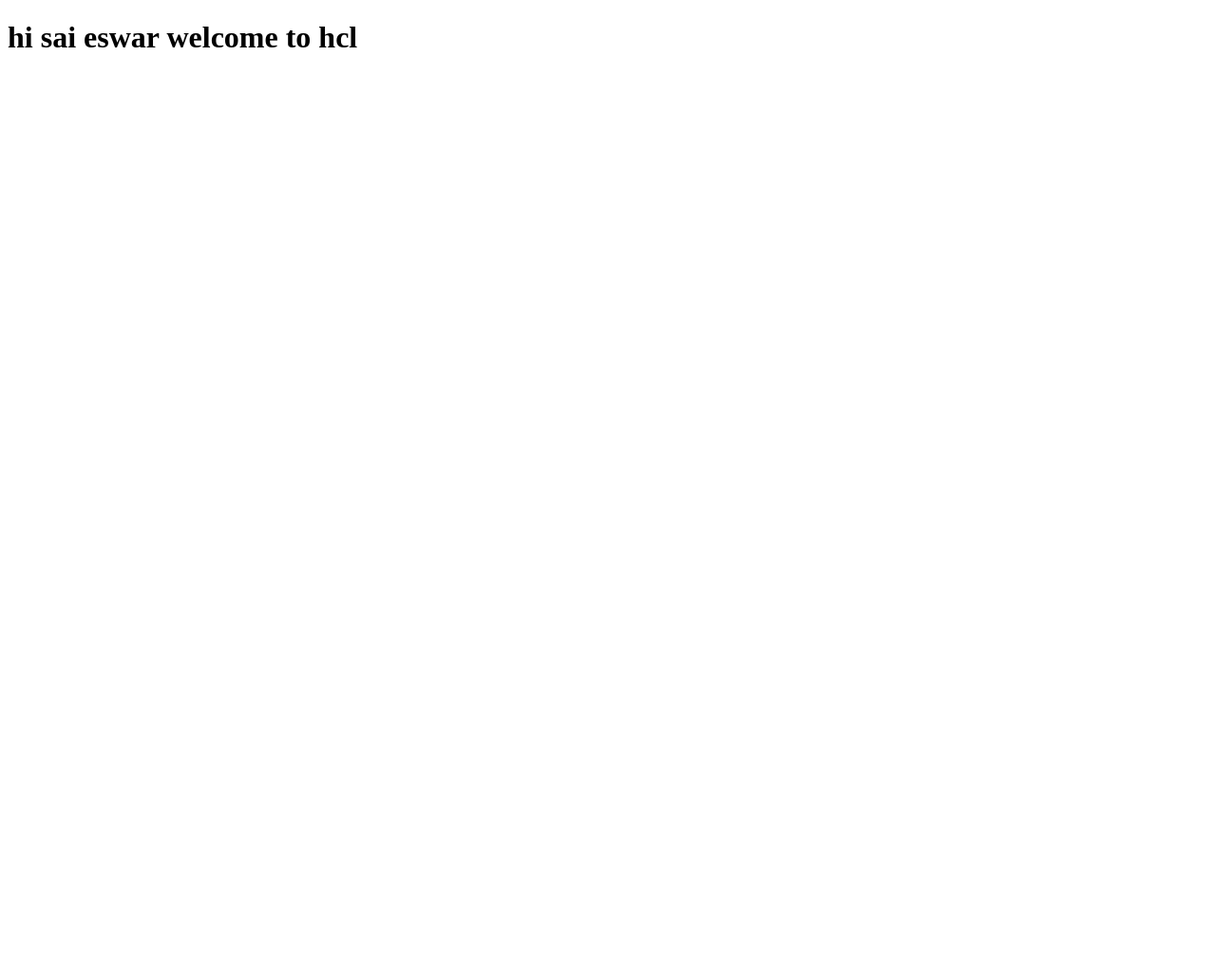
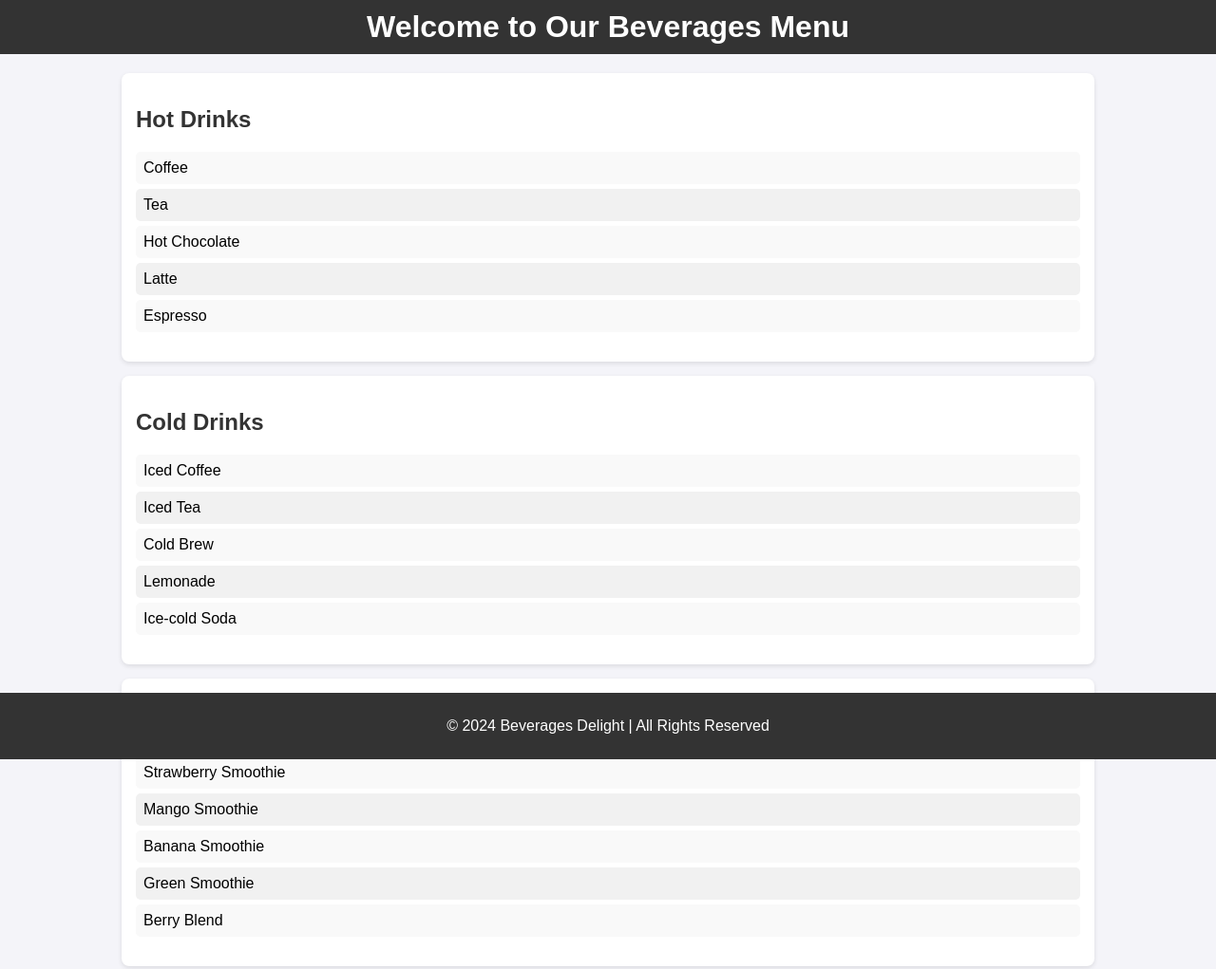
Before and after one commit to kiranr2407/kiran, a plain HTML site: page index.html in a window 1280 px wide. Shown: the whole page at 95% size. Before the commit the page ends 800 px from the top, so only its background shows below. Drawn offline with Linux system fonts and the light colour scheme.

```diff
--- a/index.html
+++ b/index.html
@@ -3,9 +3,103 @@
 <head>
     <meta charset="UTF-8">
     <meta name="viewport" content="width=device-width, initial-scale=1.0">
-    <title>Document</title>
+    <title>Beverages Menu</title>
+    <style>
+        body {
+            font-family: Arial, sans-serif;
+            margin: 0;
+            padding: 0;
+            background-color: #f4f4f9;
+        }
+        header {
+            background-color: #333;
+            color: white;
+            padding: 10px 0;
+            text-align: center;
+        }
+        h1 {
+            margin: 0;
+        }
+        .container {
+            width: 80%;
+            margin: 20px auto;
+        }
+        .category {
+            background-color: #fff;
+            padding: 15px;
+            margin: 15px 0;
+            border-radius: 8px;
+            box-shadow: 0 2px 5px rgba(0,0,0,0.1);
+        }
+        .category h2 {
+            color: #333;
+        }
+        .beverages-list {
+            list-style: none;
+            padding: 0;
+        }
+        .beverages-list li {
+            padding: 8px;
+            background-color: #f9f9f9;
+            margin: 5px 0;
+            border-radius: 5px;
+        }
+        .beverages-list li:nth-child(even) {
+            background-color: #f1f1f1;
+        }
+        footer {
+            background-color: #333;
+            color: white;
+            text-align: center;
+            padding: 10px 0;
+            position: fixed;
+            width: 100%;
+            bottom: 0;
+        }
+    </style>
 </head>
 <body>
-    <h1>hi  sai eswar welcome to hcl </h1>
+    <header>
+        <h1>Welcome to Our Beverages Menu</h1>
+    </header>
+
+    <div class="container">
+        <div class="category">
+            <h2>Hot Drinks</h2>
+            <ul class="beverages-list">
+                <li>Coffee</li>
+                <li>Tea</li>
+                <li>Hot Chocolate</li>
+                <li>Latte</li>
+                <li>Espresso</li>
+            </ul>
+        </div>
+
+        <div class="category">
+            <h2>Cold Drinks</h2>
+            <ul class="beverages-list">
+                <li>Iced Coffee</li>
+                <li>Iced Tea</li>
+                <li>Cold Brew</li>
+                <li>Lemonade</li>
+                <li>Ice-cold Soda</li>
+            </ul>
+        </div>
+
+        <div class="category">
+            <h2>Smoothies</h2>
+            <ul class="beverages-list">
+                <li>Strawberry Smoothie</li>
+                <li>Mango Smoothie</li>
+                <li>Banana Smoothie</li>
+                <li>Green Smoothie</li>
+                <li>Berry Blend</li>
+            </ul>
+        </div>
+    </div>
+
+    <footer>
+        <p>&copy; 2024 Beverages Delight | All Rights Reserved</p>
+    </footer>
 </body>
 </html>
```
